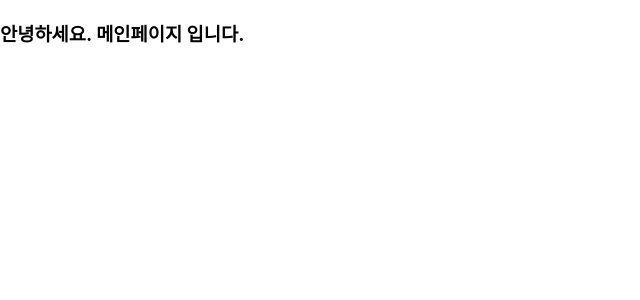
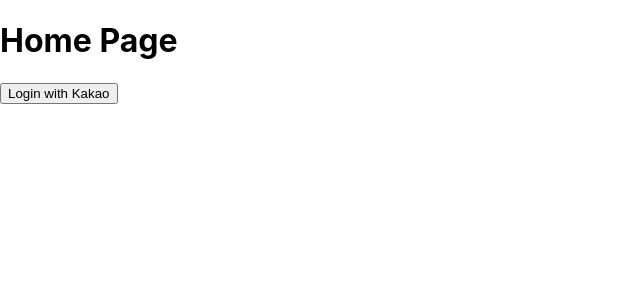
Before and after one commit to WithRoom/FE-WithRoom-Local, a React (Create React App) app: page / in a window 1280 px wide. Shown: the top 300 px of the page, without its empty margins (0-640 px from the left). Built offline with nearby package versions, Linux system fonts and the light colour scheme.

Commit message:
[기능추가] : 카카오 로그인 동의화면 추가

```diff
--- a/src/App.js
+++ b/src/App.js
@@ -1,15 +1,15 @@
 import React, { Component } from 'react';
 import { BrowserRouter, Routes, Route } from 'react-router-dom';
-import Login from './router/Login';
-import MainPage from './router/mainPage';
+import SocialKakao from './router/SocialKakao';
+import Home from './router/Home';
 
 const App = () => {
 	return (
 		<div className='App'>
 			<BrowserRouter>
 				<Routes>
-					<Route path="/" element={<MainPage />}></Route>
-					<Route path="/login" element={<Login />}></Route>
+					<Route path="/" element={<Home />}></Route>
+					<Route path="/login" element={<SocialKakao />}></Route>
   		</Routes>
 			</BrowserRouter>
 		</div>
--- /dev/null
+++ b/src/router/Home.jsx
@@ -0,0 +1,15 @@
+import React from 'react';
+import { Link } from 'react-router-dom';
+
+const Home = () => {
+  return (
+    <div>
+      <h1>Home Page</h1>
+      <Link to="/login">
+        <button>Login with Kakao</button>
+      </Link>
+    </div>
+  );
+};
+
+export default Home;
--- a/src/router/Login.jsx
+++ /dev/null
@@ -1,10 +0,0 @@
-import React from 'react';
-const Login = (props) => {
-	return (
-		<>
-			<h3>로그인</h3>
-		</>
-	);
-};
-
-export default Login;
--- /dev/null
+++ b/src/router/SocialKakao.jsx
@@ -0,0 +1,20 @@
+import React from 'react';
+
+const SocialKakao = ()=>
+	{
+		const REST_API_KEY = 'c2ff0764f34c52b6ad196dfd990847f1' //REST API KEY
+		const REDIRECT_URI = 'http://localhost:3000/auth' //Redirect URI
+		// oauth 요청 URL
+		const kakaoURL = `https://kauth.kakao.com/oauth/authorize?client_id=${REST_API_KEY}&redirect_uri=${REDIRECT_URI}&response_type=code`
+		const handleLogin = ()=>{
+			window.location.href = kakaoURL
+		}
+		return(
+		<>
+		<button onClick={handleLogin}>카카오 로그인</button>
+		</>
+		)
+	}
+
+
+export default SocialKakao;
--- a/src/router/mainPage.jsx
+++ /dev/null
@@ -1,10 +0,0 @@
-import React from 'react';
-const mainPage = (props) => {
-	return (
-		<>
-			<h3>안녕하세요. 메인페이지 입니다.</h3>
-		</>
-	);
-};
-
-export default mainPage;
```
Also changed, not shown: 1 other file (tests, documents, lock files or other folders).
